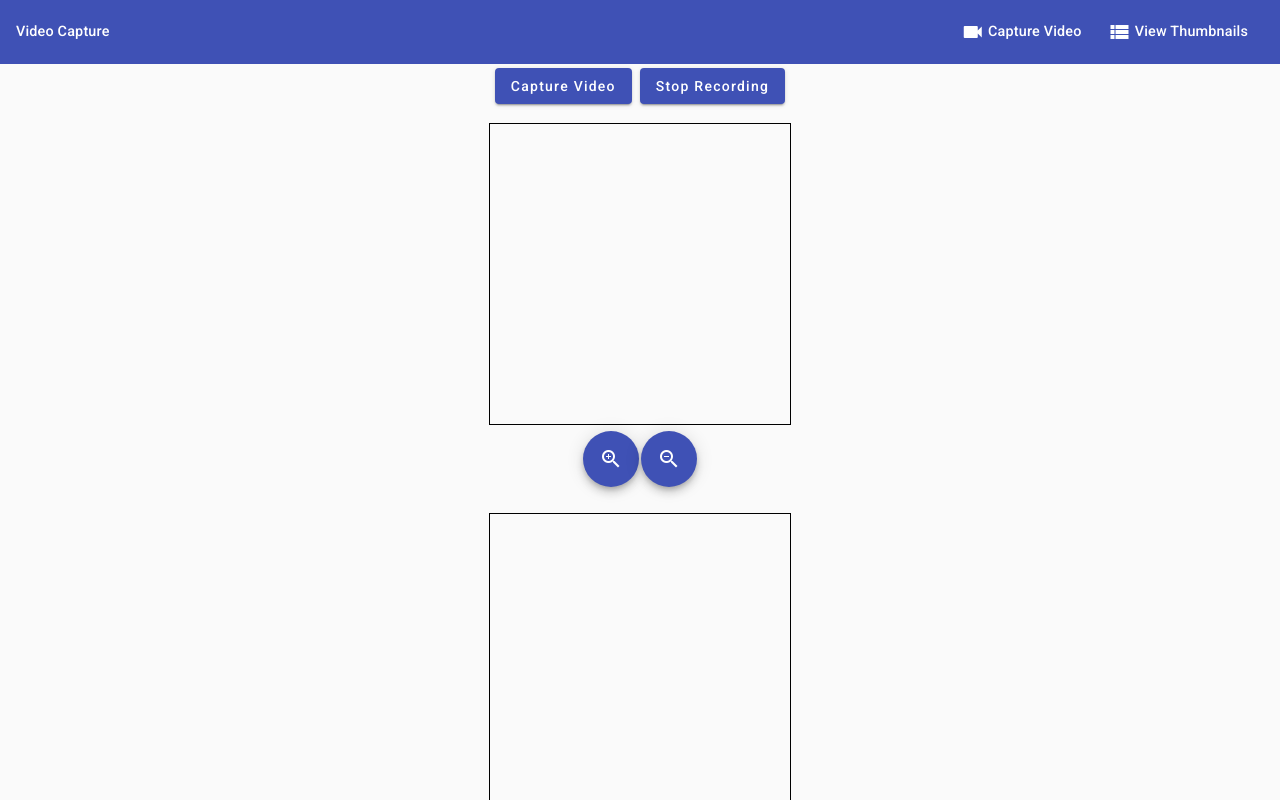
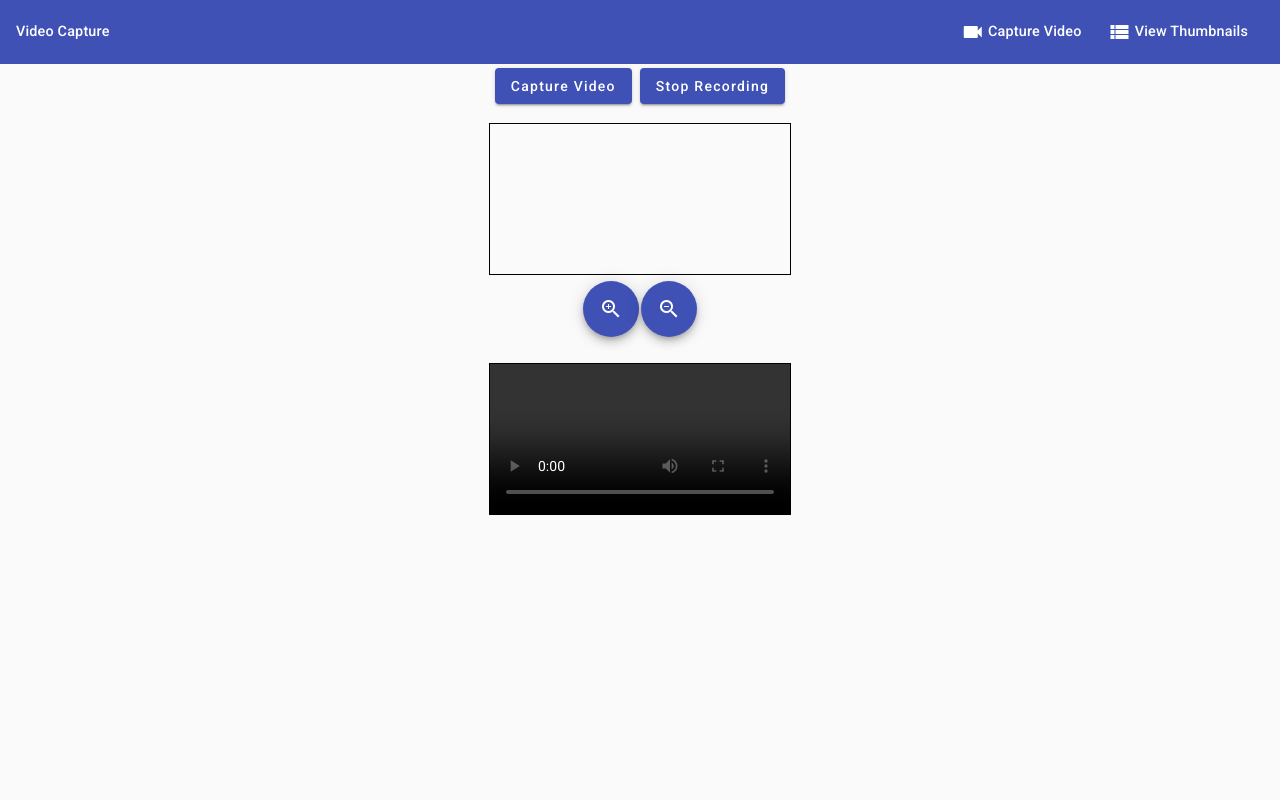
Before and after one commit to sumeet1374/VideoCapture, an Angular app: page / in a window 1280 px wide. Built offline with nearby package versions, Linux system fonts and the light colour scheme.

Commit message:
Fixed logic to get final video url

```diff
--- a/src/app/video-service.service.ts
+++ b/src/app/video-service.service.ts
@@ -7,11 +7,12 @@ import { from, fromEvent, Observable, Subject } from 'rxjs';
 export class VideoServiceService {
 
   private videoObservable: Observable<MediaStream> |undefined ;// = from(navigator.mediaDevices.getUserMedia({ audio: false, video: { facingMode: 'environment' } }));
-  onVideoDataAvailable: Subject<any> = new Subject<any>();
+ // onVideoDataAvailable: Subject<any> = new Subject<any>();
   onStreamCreated: Subject<any> = new Subject<any>();
   onRecordingStopped: Subject<any> = new Subject<any>();
   recorder: MediaRecorder | null = null;
   private stream:any | undefined;
+  private   recordedChunks:any[] = [];
 
   constructor() {
 
@@ -19,15 +20,18 @@ export class VideoServiceService {
 
   dataCaptured = (event: any)=> {
         if (event.data.size > 0) {
-          this.onVideoDataAvailable.next(event.data);
+          this.recordedChunks.push(event.data);
+         // this.onVideoDataAvailable.next(event.data);
         }
   }
 
   dataStopped = (event:any)=> {
-    this.onRecordingStopped.next(this.recorder?.mimeType);
+    let url = URL.createObjectURL(new Blob(this.recordedChunks, { type: this.recorder?.mimeType }));
+    this.onRecordingStopped.next(url);
   }
   // Method to Start Video Recording
   startVideoRecording() {
+    this.recordedChunks = [];
     this.videoObservable = from(navigator.mediaDevices.getUserMedia({ audio: false, video: { facingMode: 'environment' } }));
     this.videoObservable.subscribe((x) => {
       // Sending Created Strem Value
--- a/src/app/videocapture/videocapture.component.css
+++ b/src/app/videocapture/videocapture.component.css
@@ -1,8 +1,7 @@
 video {
 
 
-    width: 300px;
-    height: 300px;
+    min-width: 300px;
     margin:5px;
     border-color: black;
     border-style:  double;
--- a/src/app/videocapture/videocapture.component.html
+++ b/src/app/videocapture/videocapture.component.html
@@ -18,7 +18,7 @@
 
     </div>
     <div class="videoContainer" >
-        <video #videorecorded autoplay playsInline muted   >
+        <video #videorecorded controls  >
         </video>
     </div>
     <div>
--- a/src/app/videocapture/videocapture.component.ts
+++ b/src/app/videocapture/videocapture.component.ts
@@ -24,12 +24,12 @@ export class VideocaptureComponent implements OnInit,OnDestroy,AfterViewInit {
   }
   ngOnDestroy(): void {
     this.videoService.onStreamCreated.unsubscribe();
-    this.videoService.onVideoDataAvailable.unsubscribe();
+   // this.videoService.onVideoDataAvailable.unsubscribe();
     this.videoService.onRecordingStopped.unsubscribe();
   }
   ngOnInit(): void {
     this.videoService.onStreamCreated.subscribe(this.onSteamCreated);
-    this.videoService.onVideoDataAvailable.subscribe(this.onVideoDataAvailable);
+   // this.videoService.onVideoDataAvailable.subscribe(this.onVideoDataAvailable);
     this.videoService.onRecordingStopped.subscribe(this.onRecordingStopped);
   }
 
@@ -39,19 +39,19 @@ export class VideocaptureComponent implements OnInit,OnDestroy,AfterViewInit {
     compRef.srcObject = value;
   }
 
-  onVideoDataAvailable = (event:any)=>{
-    if (event.size > 0) {
-      this.recordedChunks.push(event);
-      console.log(this.recordedChunks);
+  // onVideoDataAvailable = (event:any)=>{
+  //   if (event.size > 0) {
+  //     this.recordedChunks.push(event);
+  //     console.log(this.recordedChunks);
 
-    }
-  }
+  //   }
+  // }
 
   onRecordingStopped= (data:any)=>{
     let recordedRef = this.videoPlay?.nativeElement;
     this.isRecording = false;
     console.log(this.isRecording);
-    recordedRef.src = URL.createObjectURL(new Blob(this.recordedChunks, { type: data }));
+    recordedRef.src = data;
   }
 
 
```
